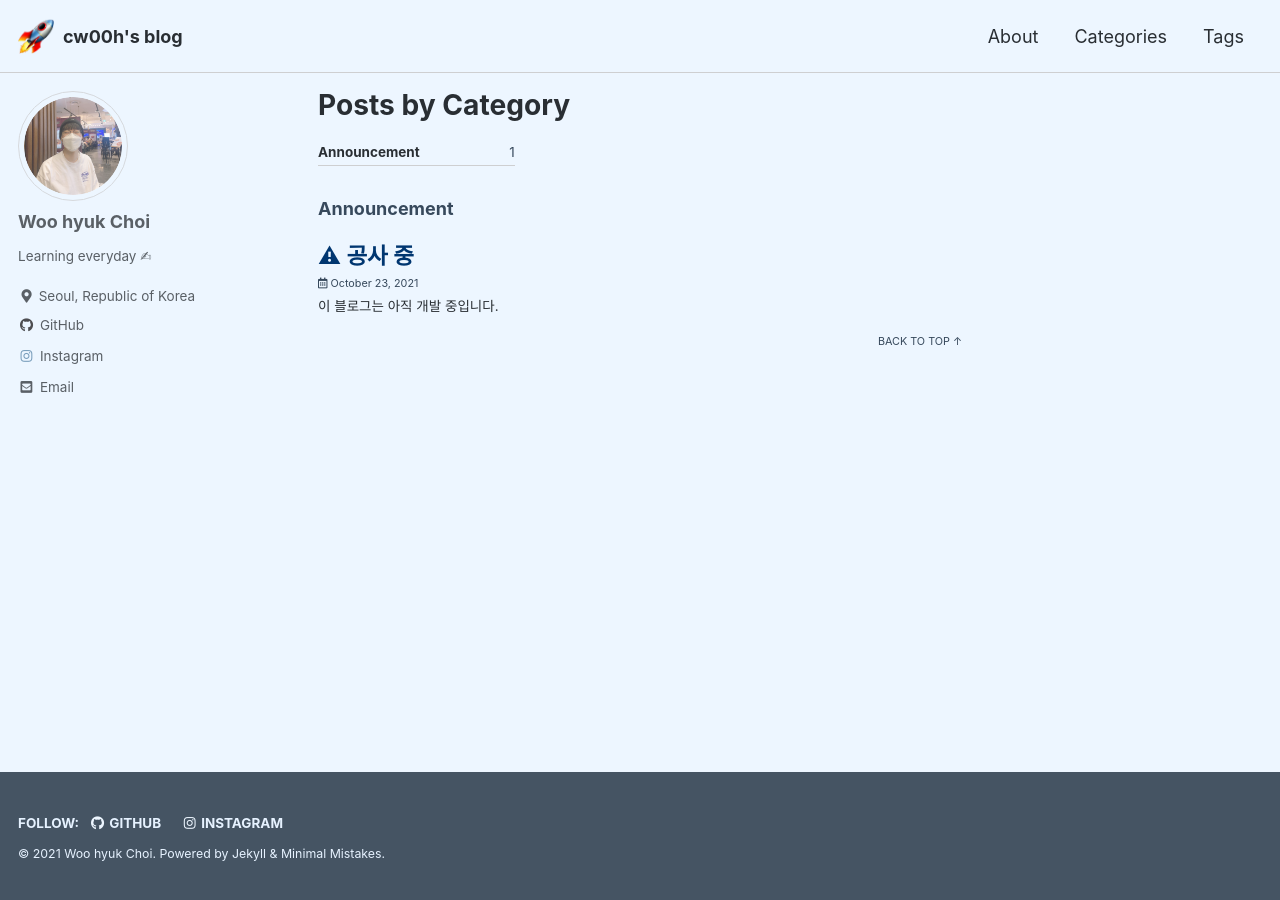
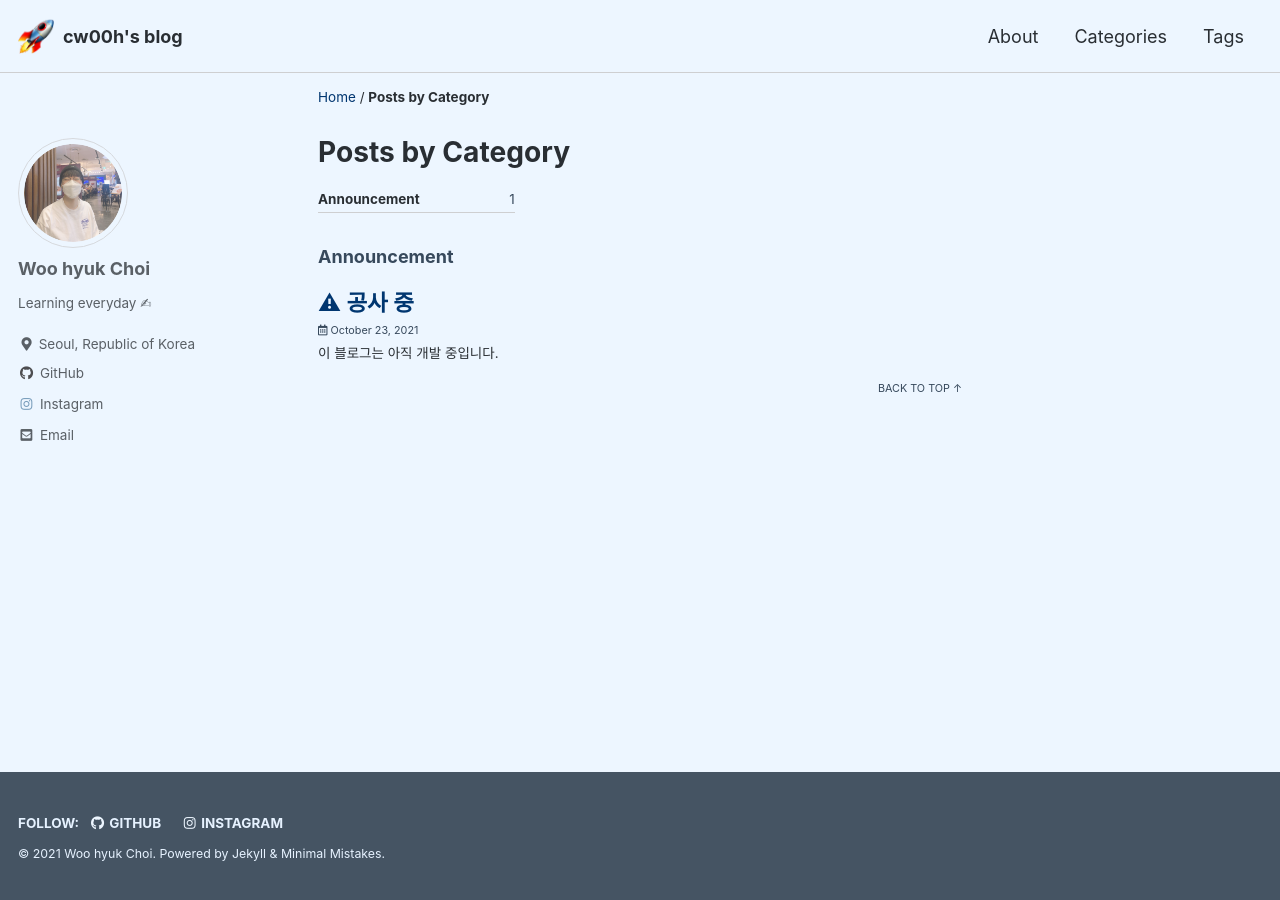
Before and after one commit to cw00h/cw00h.github.io, a Jekyll site: the page built from _pages/category-archive.md, in a window 1280 px wide. Built offline with Jekyll 4.4.1, drawn with Linux system fonts in a browser that asks for light colours; cached includes are drawn as plain includes; part of the change alters nothing that is shown.

```diff
--- a/_config.yml
+++ b/_config.yml
@@ -31,7 +31,7 @@ repository               : cw00h/cw00h.github.io
 teaser                   : # path of fallback teaser image, e.g. "/assets/images/500x300.png"
 logo                     : "/assets/images/rocket.png"
 masthead_title           : "cw00h's blog"
-# breadcrumbs            : false # true, false (default)
+breadcrumbs              : true # true, false (default)
 words_per_minute         : 200
 comments:
   provider               : "disqus"
@@ -228,9 +228,10 @@ whitelist:
 category_archive:
   type: liquid
   path: /categories/
-tag_archive:
-  type: liquid
-  path: /tags/
+
+# tag_archive:
+#   type: liquid
+#   path: /tags/
 # https://github.com/jekyll/jekyll-archives
 # jekyll-archives:
 #   enabled:
```
